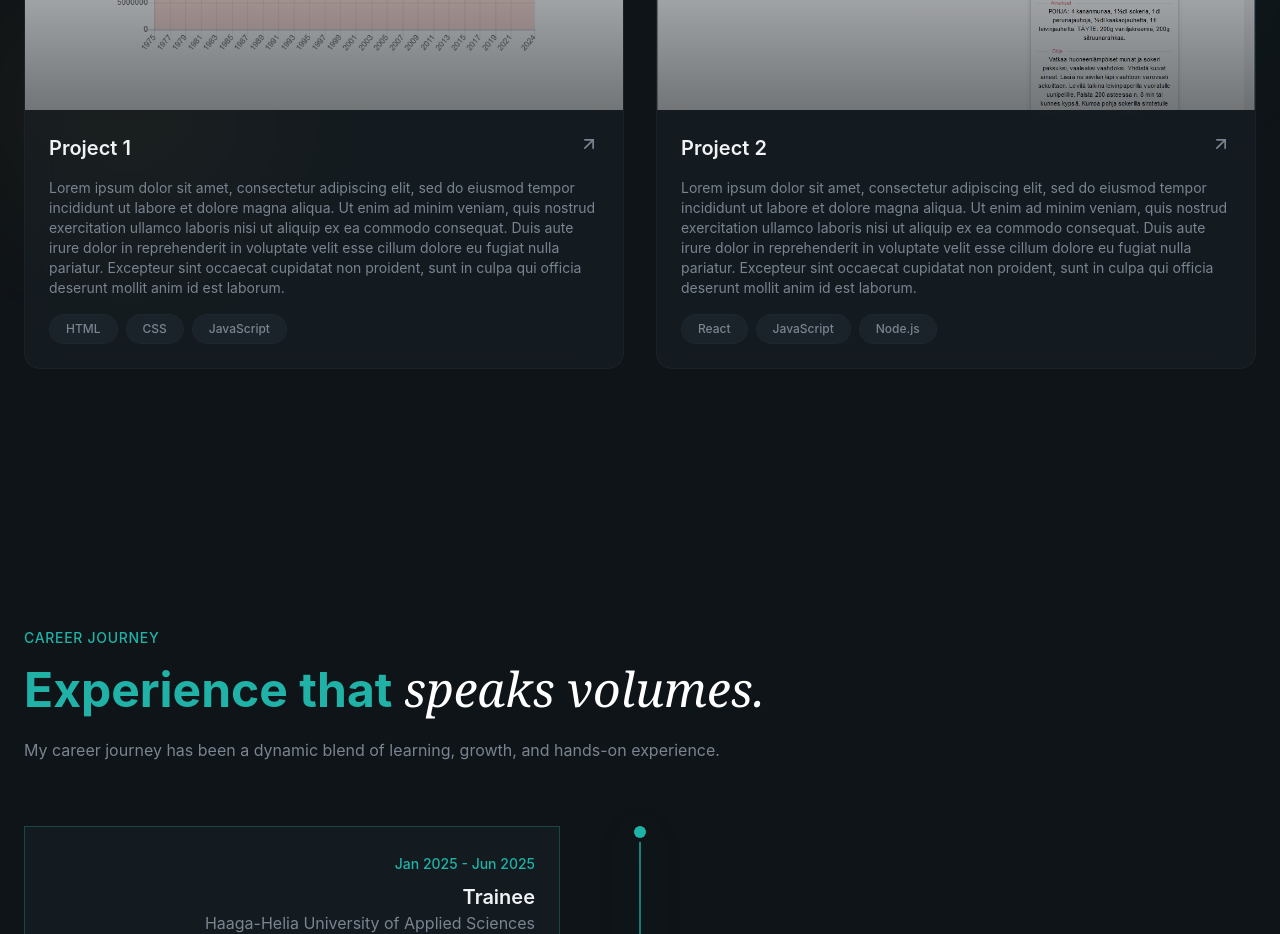
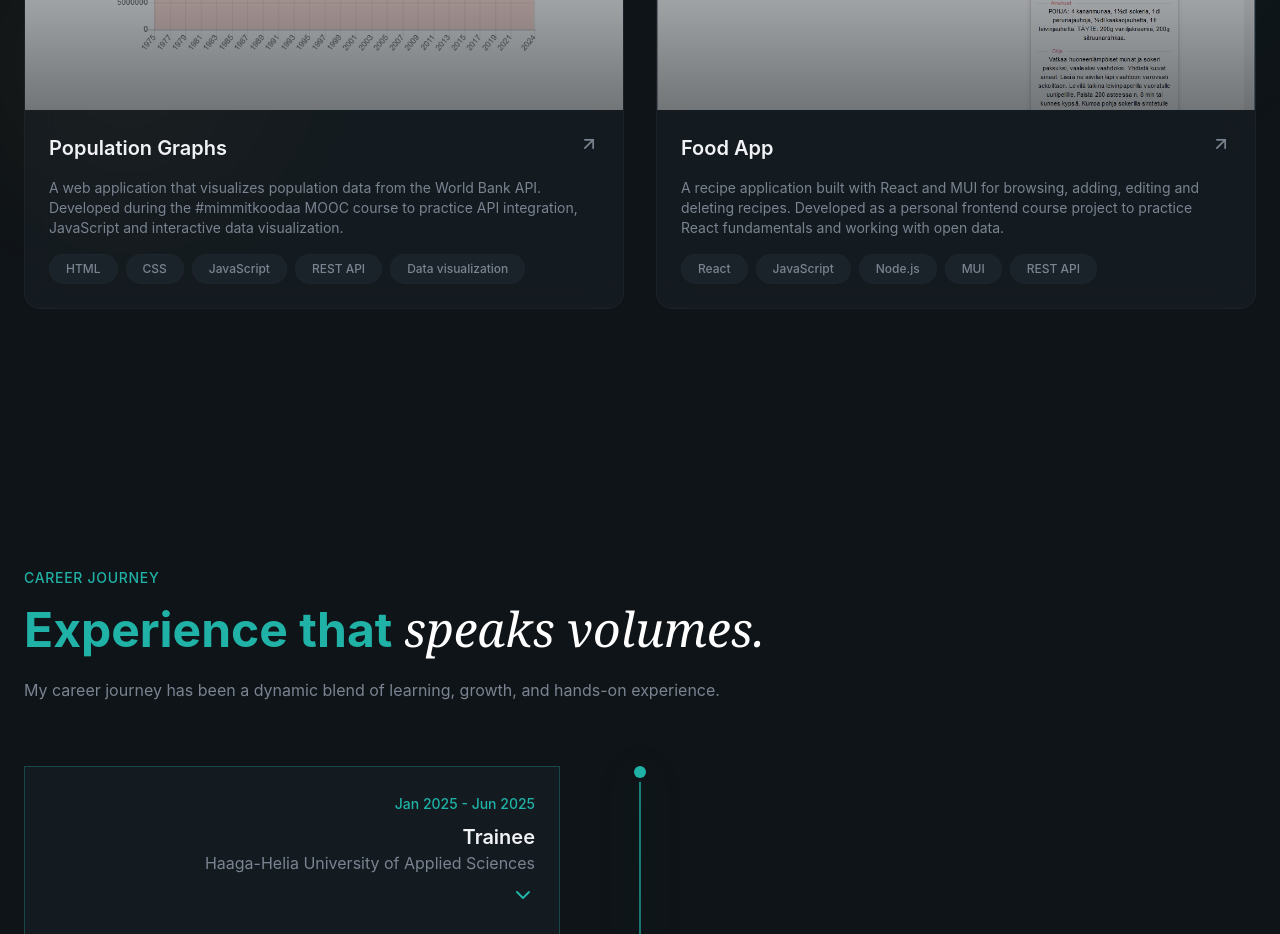
Before and after one commit to dovile-mart/devportfolio, a React (Vite) app: page / in a window 1280 px wide. Shown: the part 2480-3414 px from the top of the page. Built offline with nearby package versions, Linux system fonts and the light colour scheme.

Commit message:
Feature: updated project descriptions

```diff
--- a/src/sections/Projects.jsx
+++ b/src/sections/Projects.jsx
@@ -3,20 +3,20 @@ import { AnimatedBorderButton } from "@/components/AnimatedBorderButton";
 
 const projects = [
   {
-    title: "Project 1",
+    title: "Population Graphs",
     description:
-      "Lorem ipsum dolor sit amet, consectetur adipiscing elit, sed do eiusmod tempor incididunt ut labore et dolore magna aliqua. Ut enim ad minim veniam, quis nostrud exercitation ullamco laboris nisi ut aliquip ex ea commodo consequat. Duis aute irure dolor in reprehenderit in voluptate velit esse cillum dolore eu fugiat nulla pariatur. Excepteur sint occaecat cupidatat non proident, sunt in culpa qui officia deserunt mollit anim id est laborum.",
+      "A web application that visualizes population data from the World Bank API. Developed during the #mimmitkoodaa MOOC course to practice API integration, JavaScript and interactive data visualization.",
     image: "./projects/population-graphs.png",
-    tags: ["HTML", "CSS", "JavaScript"],
+    tags: ["HTML", "CSS", "JavaScript", "REST API", "Data visualization"],
     link: "https://dovile-mart.github.io/PopulationGraphs/",
     github: "https://github.com/dovile-mart/PopulationGraphs",
     },
     {
-    title: "Project 2",
+    title: "Food App",
     description:
-      "Lorem ipsum dolor sit amet, consectetur adipiscing elit, sed do eiusmod tempor incididunt ut labore et dolore magna aliqua. Ut enim ad minim veniam, quis nostrud exercitation ullamco laboris nisi ut aliquip ex ea commodo consequat. Duis aute irure dolor in reprehenderit in voluptate velit esse cillum dolore eu fugiat nulla pariatur. Excepteur sint occaecat cupidatat non proident, sunt in culpa qui officia deserunt mollit anim id est laborum.",
+      "A recipe application built with React and MUI for browsing, adding, editing and deleting recipes. Developed as a personal frontend course project to practice React fundamentals and working with open data.",
     image: "./projects/food-app.png",
-    tags: ["React", "JavaScript", "Node.js"],
+    tags: ["React", "JavaScript", "Node.js", "MUI", "REST API"],
     link: "#",
     github: "https://github.com/dovile-mart/food-app",
   },
```
